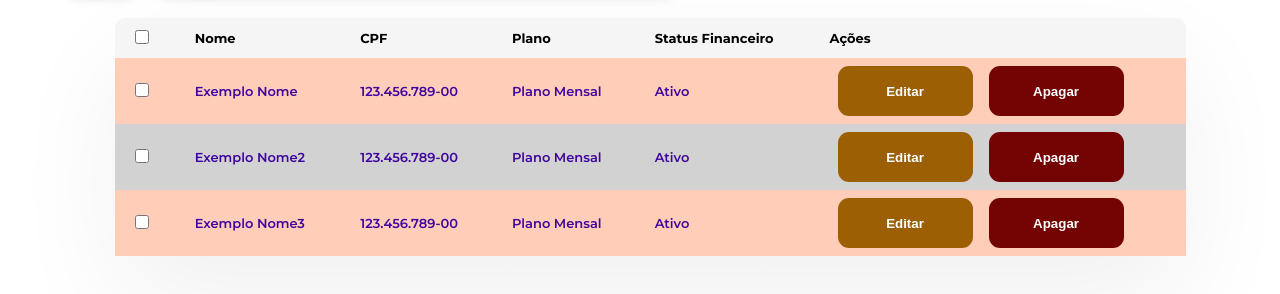
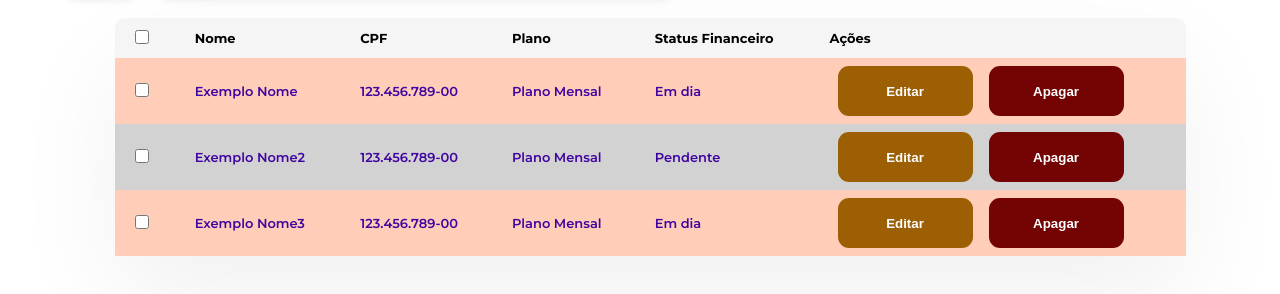
Before and after one commit to joao-dev7/academia-massa, a React (Create React App) app: page /members in a window 1280 px wide. Shown: the part 230-524 px from the top of the page. Built offline with nearby package versions, Linux system fonts and the light colour scheme.

Commit message:
Update Members.js

```diff
--- a/src/pages/Members.js
+++ b/src/pages/Members.js
@@ -15,19 +15,31 @@ const membersData = [
     Nome: "Exemplo Nome",
     CPF: "123.456.789-00",
     Plano: "Plano Mensal",
-    "Status Financeiro": "Ativo",
+    Endereco: "Rua pitubaia",
+    dataNascimento: "19/10/2001",
+    sexo: "MASCULINO",
+    status: "ATIVO",
+    "Status Financeiro": "Em dia",
   },
   {
     Nome: "Exemplo Nome2",
     CPF: "123.456.789-00",
     Plano: "Plano Mensal",
-    "Status Financeiro": "Ativo",
+    Endereco: "Rua AUAI",
+    dataNascimento: "20/04/1985",
+    sexo: "FEMININO",
+    status: "INATIVO",
+    "Status Financeiro": "Pendente",
   },
   {
     Nome: "Exemplo Nome3",
     CPF: "123.456.789-00",
     Plano: "Plano Mensal",
-    "Status Financeiro": "Ativo",
+    endereco: "Rua TO Em casa",
+    dataNascimento: "04/08/1990",
+    sexo: "MASCULINO",
+    status: "BLOQUEADO",
+    "Status Financeiro": "Em dia",
   },
 ];
 
```
